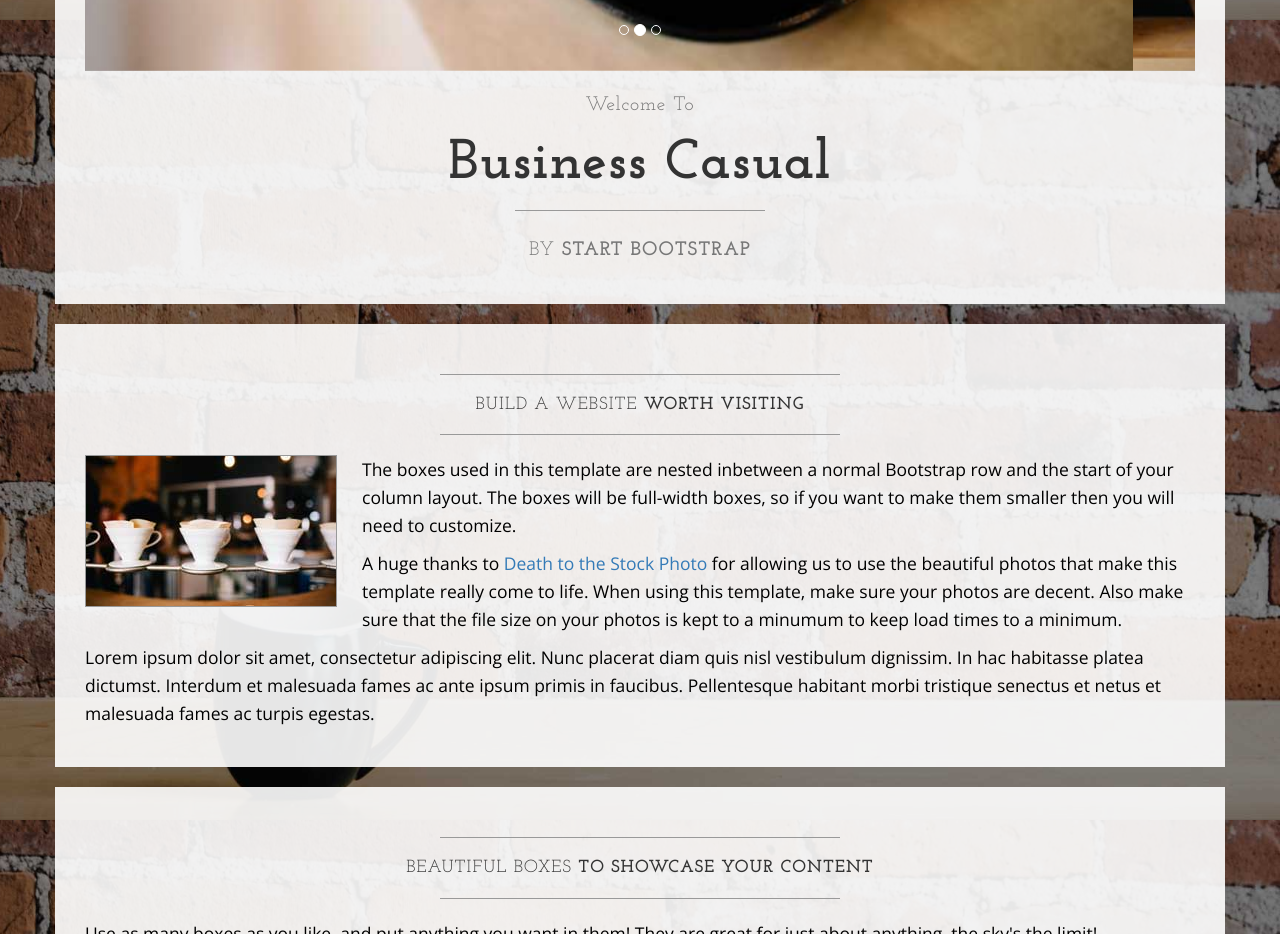
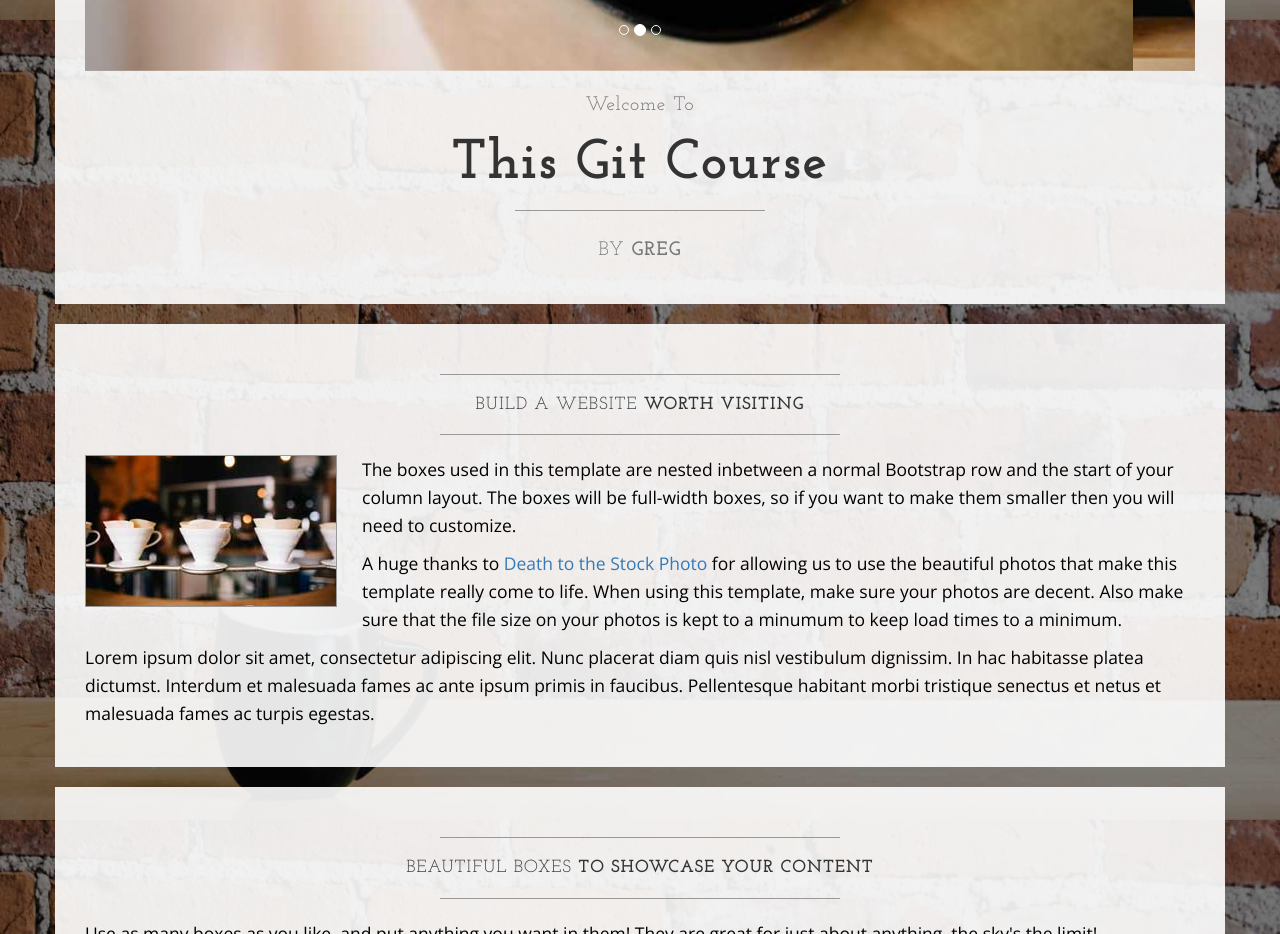
Before and after one commit to grd888/Learnable-Git-Course, a plain HTML site: page index.html in a window 1280 px wide. Shown: the part 780-1714 px from the top of the page. Drawn offline with nearby package versions, Linux system fonts and the light colour scheme.

Commit message:
Change items after carousel

```diff
--- a/index.html
+++ b/index.html
@@ -108,11 +108,11 @@
                     <h2 class="brand-before">
                         <small>Welcome to</small>
                     </h2>
-                    <h1 class="brand-name">Business Casual</h1>
+                    <h1 class="brand-name">This Git Course</h1>
                     <hr class="tagline-divider">
                     <h2>
                         <small>By
-                            <strong>Start Bootstrap</strong>
+                            <strong>Greg</strong>
                         </small>
                     </h2>
                 </div>
```
